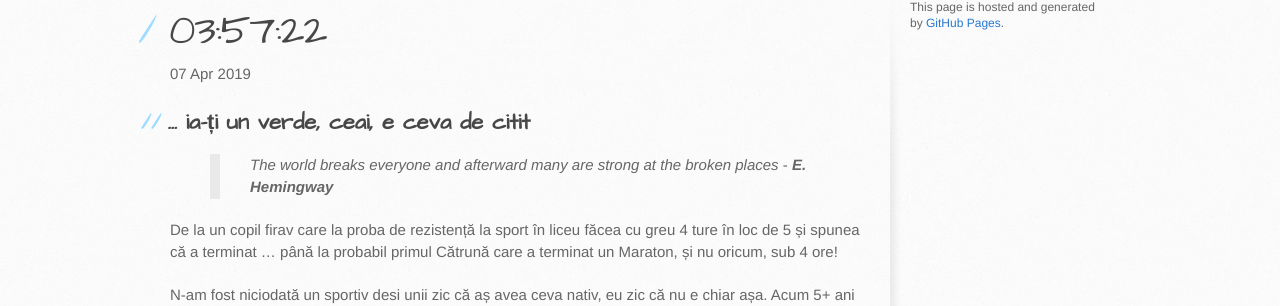
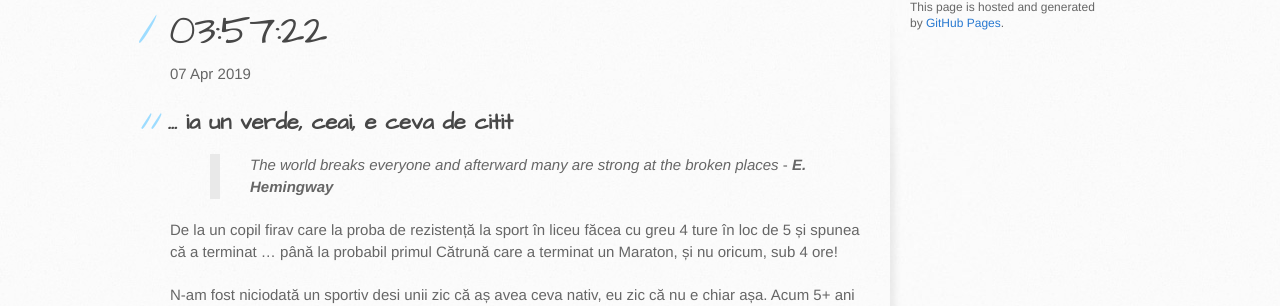
Before and after one commit to jokeru/facebook, a Jekyll site: the page built from _posts/2019-04-07-03_57_22.md, in a window 1280 px wide and 900 px high. Shown: the part 232-538 px from the top of the window. Built offline with Jekyll 4.4.1, drawn with Linux system fonts in a browser that asks for light colours.

Commit message:
Update 2019-04-07-03_57_22.md

```diff
--- a/_posts/2019-04-07-03_57_22.md
+++ b/_posts/2019-04-07-03_57_22.md
@@ -6,7 +6,7 @@ categories: [bucket list, physical]
 ---
 
 
-## ... ia-ți un verde, ceai, e ceva de citit
+## ... ia un verde, ceai, e ceva de citit
 
 > _The world breaks everyone and afterward many are strong at the broken places_ - **_E. Hemingway_**
 
```
